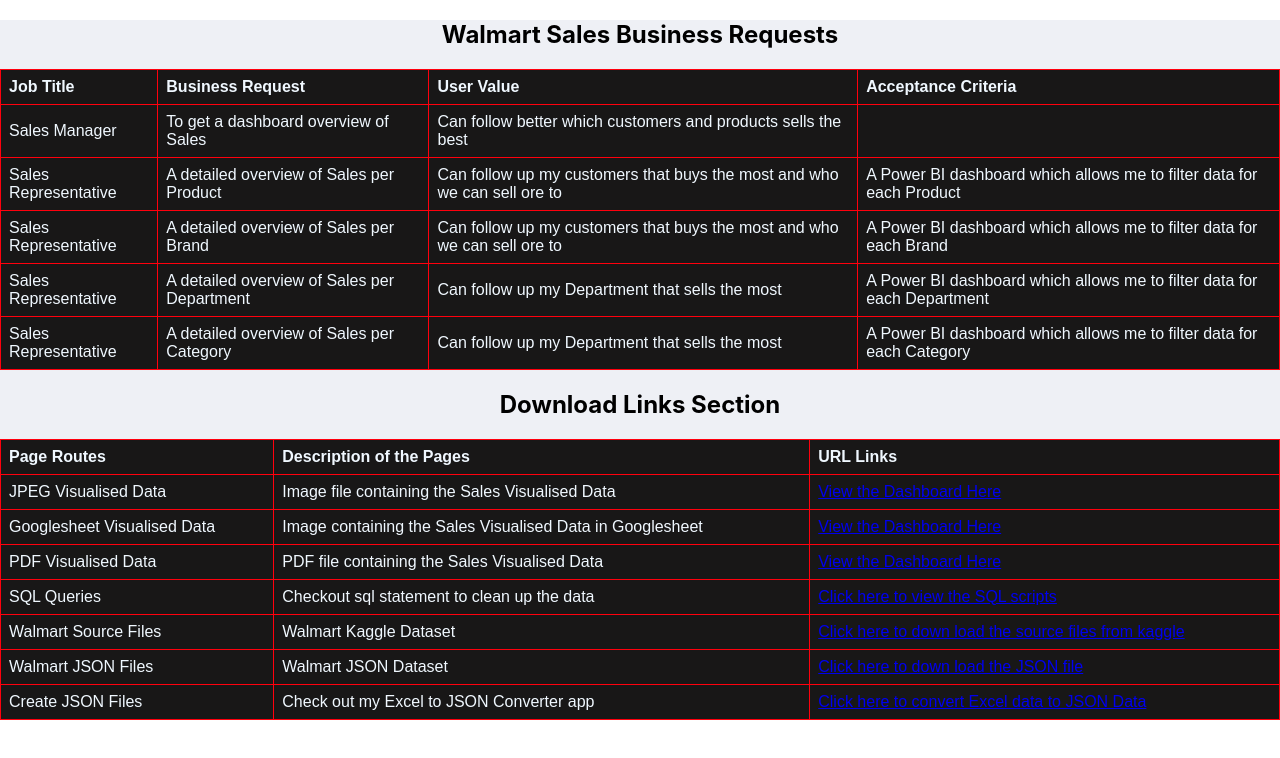
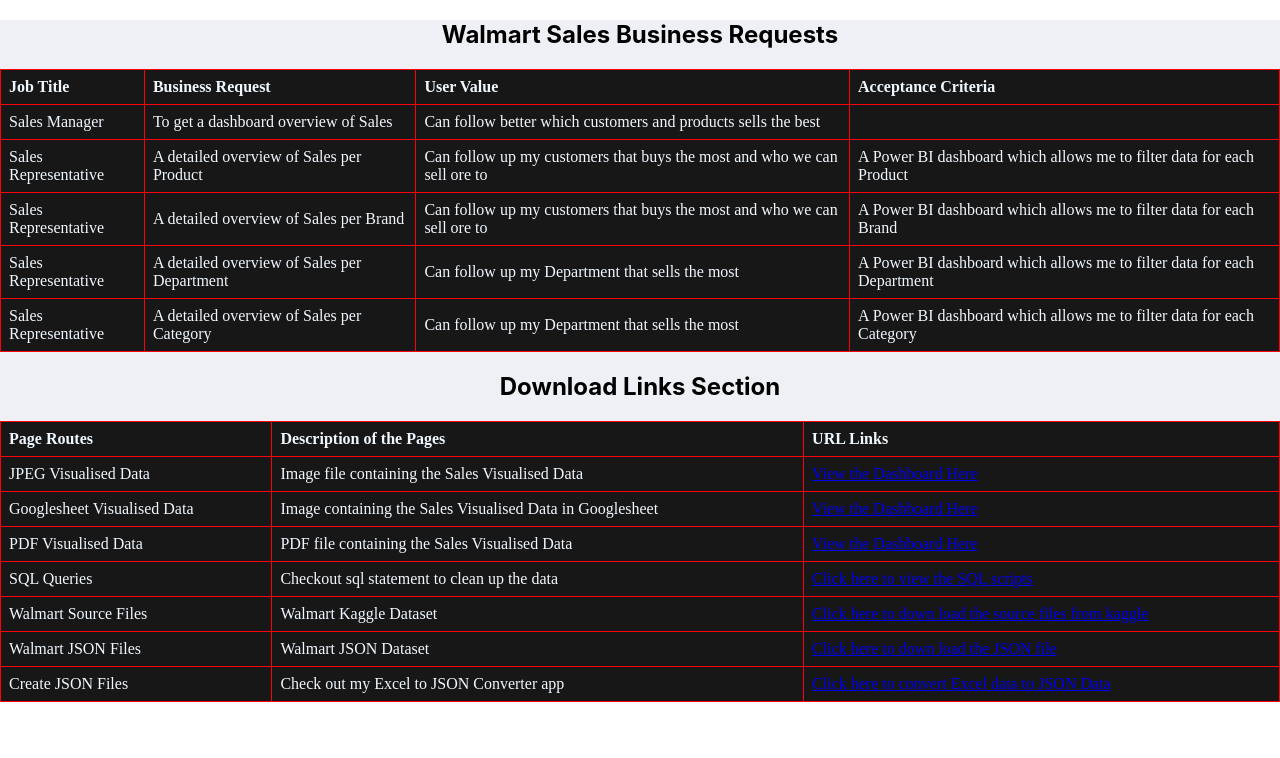
Before and after one commit to JohnKimaiyo/walmart-sales-data-analysis-react-app, a React (Create React App) app: page / in a window 1280 px wide. Shown: the top 758 px of the page. Built offline with nearby package versions, Linux system fonts and the light colour scheme.

Commit message:
final commit

```diff
--- a/src/Header/Header.css
+++ b/src/Header/Header.css
@@ -1,5 +1,5 @@
 table {
-    font-family: arial, sans-serif;
+    font-family: "Times New Roman", Times, serif;
     border-collapse: collapse;
     width: 100%;
     background-color: darkslategray;
```
